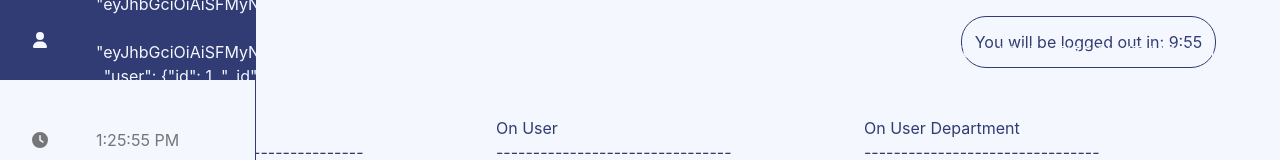
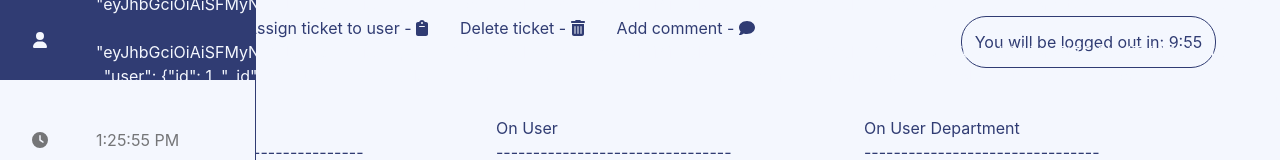
Before and after one commit to mpete01/ticketing-app, a React (Vite) app in the folder frontend/: page / in a window 1280 px wide. Shown: the top 160 px of the page. Built offline with nearby package versions, Linux system fonts and the light colour scheme; no server answers; sample sign-in values are in the browser's storage.

Commit message:
CSS and functionalities

```diff
--- a/frontend/src/Home.jsx
+++ b/frontend/src/Home.jsx
@@ -4,6 +4,7 @@ import axios from "axios";
 import { FontAwesomeIcon } from '@fortawesome/react-fontawesome';
 //svg icons for the nav bar
 import { faPlus, faRightFromBracket, faUser, faClock } from '@fortawesome/free-solid-svg-icons';
+import { faTrashCan, faClipboard, faCheck, faComment, faCircleQuestion } from '@fortawesome/free-solid-svg-icons';
 import LoadTicketsByUser from "./components/TicketsByUser.jsx";
 import LoadTicketsOnUser from "./components/TicketsOnUser.jsx";
 import LoadTicketsOnUserDepartment from "./components/TicketsOnUserDepartment.jsx";
@@ -131,6 +132,12 @@ function Homepage() {
             </ul>
         </nav>
         <header className="header">
+            <div className="help">
+                <p className="help-icons">Solve ticket - <FontAwesomeIcon icon={faCheck}/></p>
+                <p className="help-icons">Assign ticket to user - <FontAwesomeIcon icon={faClipboard}/></p>
+                <p className="help-icons">Delete ticket -  <FontAwesomeIcon icon={faTrashCan}/></p>
+                <p className="help-icons">Add comment - <FontAwesomeIcon icon={faComment}/></p>
+            </div>
             <div className="header-logOut">You will be logged out in: {isTimerRunning ? `${minutes}:${seconds < 10 ? '0' : ''}${seconds}` : null}</div>
         </header>
         <main className="main">
--- a/frontend/src/components/TicketsByUser.jsx
+++ b/frontend/src/components/TicketsByUser.jsx
@@ -7,6 +7,9 @@ import '../styles/Tickets.css';
 function LoadTicketsByUser() {
     const [ticketTitlesByUser, setTicketTitlesByUser] = useState([])
     const [ticketsByUser, setTicketsByUser] = useState([])
+    //given index of the ticket user wants to delete
+    const [ticketIndex, setTicketIndex] = useState([])
+    const [balls, setBalls] = useState("")
 
     const currentUserEmail = sessionStorage.getItem("user")
 
@@ -16,12 +19,19 @@ function LoadTicketsByUser() {
                 const byUserTickets = await axios.post('http://localhost:3000/tickets/getTicketsByUser', { currentUserEmail })
                 setTicketTitlesByUser(byUserTickets.data.title)
                 setTicketsByUser(byUserTickets.data.tickets)
+                setTicketIndex(byUserTickets.data.id)
             } catch(err){
                 console.log("error occoured")
             }
         }
         byUser()
     },[])
+
+    const deleteTicket = async (index) => {
+        //const delTask = await axios.post("http://localhost:3000/tasks/deleteTicket", { currentUserEmail })
+
+
+    }
 
     return<>
         <section className="main-ticketsOnUser">
@@ -31,10 +41,10 @@ function LoadTicketsByUser() {
                 {ticketsByUser.map((ticket, index) =>
                     <li key={index}>
                         <p className="tickets-onUser-titles">{ticketTitlesByUser[index]}</p>
-                        <textarea name="ticket" id="ticket"  className="ticket" value={ticket}></textarea>
+                        <textarea name="ticket" id="ticket"  className="ticket" value={ticket}></textarea><br />
                         <button className="ticket-actions solve"><FontAwesomeIcon icon={faCheck} /></button>
                         <button className="ticket-actions change_owner"><FontAwesomeIcon icon={faClipboard} /></button>
-                        <button className="ticket-actions delete"><FontAwesomeIcon icon={faTrashCan} /></button>
+                        <button className="ticket-actions delete" onClick={deleteTicket}><FontAwesomeIcon icon={faTrashCan} /></button>
                         <button className="ticket-actions comment"><FontAwesomeIcon icon={faComment} /></button>
                     </li>
                 )}
--- a/frontend/src/components/TicketsOnUser.jsx
+++ b/frontend/src/components/TicketsOnUser.jsx
@@ -31,7 +31,7 @@ function LoadTicketsOnUser() {
                 {ticketsOnUser.map((ticket, index) =>
                     <li key={index}>
                         <p className="tickets-onUser-titles">{ticketTitlesOnUser[index]}</p>
-                        <textarea name="ticket" id="ticket"  className="ticket" value={ticket}></textarea>
+                        <textarea name="ticket" id="ticket"  className="ticket" value={ticket}></textarea><br />
                         <button className="ticket-actions solve"><FontAwesomeIcon icon={faCheck} /></button>
                         <button className="ticket-actions change_owner"><FontAwesomeIcon icon={faClipboard} /></button>
                         <button className="ticket-actions delete"><FontAwesomeIcon icon={faTrashCan} /></button>
--- a/frontend/src/components/TicketsOnUserDepartment.jsx
+++ b/frontend/src/components/TicketsOnUserDepartment.jsx
@@ -32,7 +32,7 @@ function LoadTicketsOnUserDepartment() {
                 {departmentTickets.map((ticket, index) =>
                     <li key={index}>
                         <p className="tickets-onDepartment-titles">{departmentTicketTitle[index]}</p>
-                        <textarea name="ticket" id="ticket"  className="ticket" value={ticket}></textarea>
+                        <textarea name="ticket" id="ticket"  className="ticket" value={ticket}></textarea><br />
                         <button className="ticket-actions solve"><FontAwesomeIcon icon={faCheck} /></button>
                         <button className="ticket-actions change_owner"><FontAwesomeIcon icon={faClipboard} /></button>
                         <button className="ticket-actions delete"><FontAwesomeIcon icon={faTrashCan} /></button>
--- a/frontend/src/styles/Tickets.css
+++ b/frontend/src/styles/Tickets.css
@@ -0,0 +1,6 @@
+.ticket-actions {
+    margin-right: 30px;
+    margin-bottom: 50px;
+    justify-content: space-between;
+    align-items: center;
+}
--- a/frontend/src/styles/home.css
+++ b/frontend/src/styles/home.css
@@ -86,12 +86,23 @@ body {
 
 header {
     display: flex;
-    justify-content: flex-end;
+    justify-content: space-between;
     padding: 1rem;
     margin-bottom: 2rem;
 }
 
+.help {
+    display: flex;
+    margin-left: 5rem;
+    width: fit-content;
+}
+
+.help-icons {
+    margin-right: 2rem;
+}
+
 .header-logOut {
+    justify-content: flex-end;
     border: 1px solid var(--text-primary);
     border-radius: 25px ;
     padding: 0.8rem;
```
Also changed, not shown: 1 other file (tests, documents, lock files or other folders).
